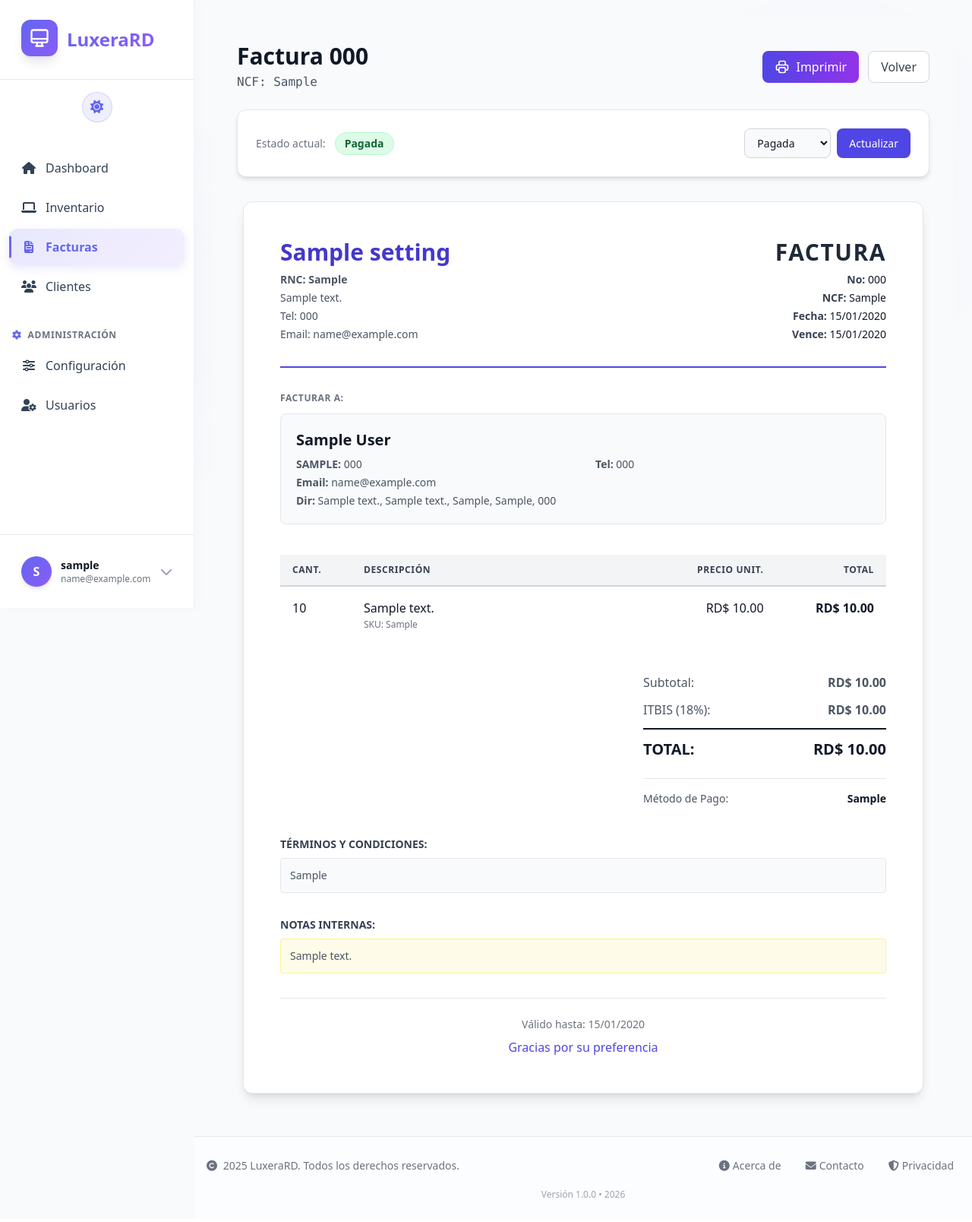
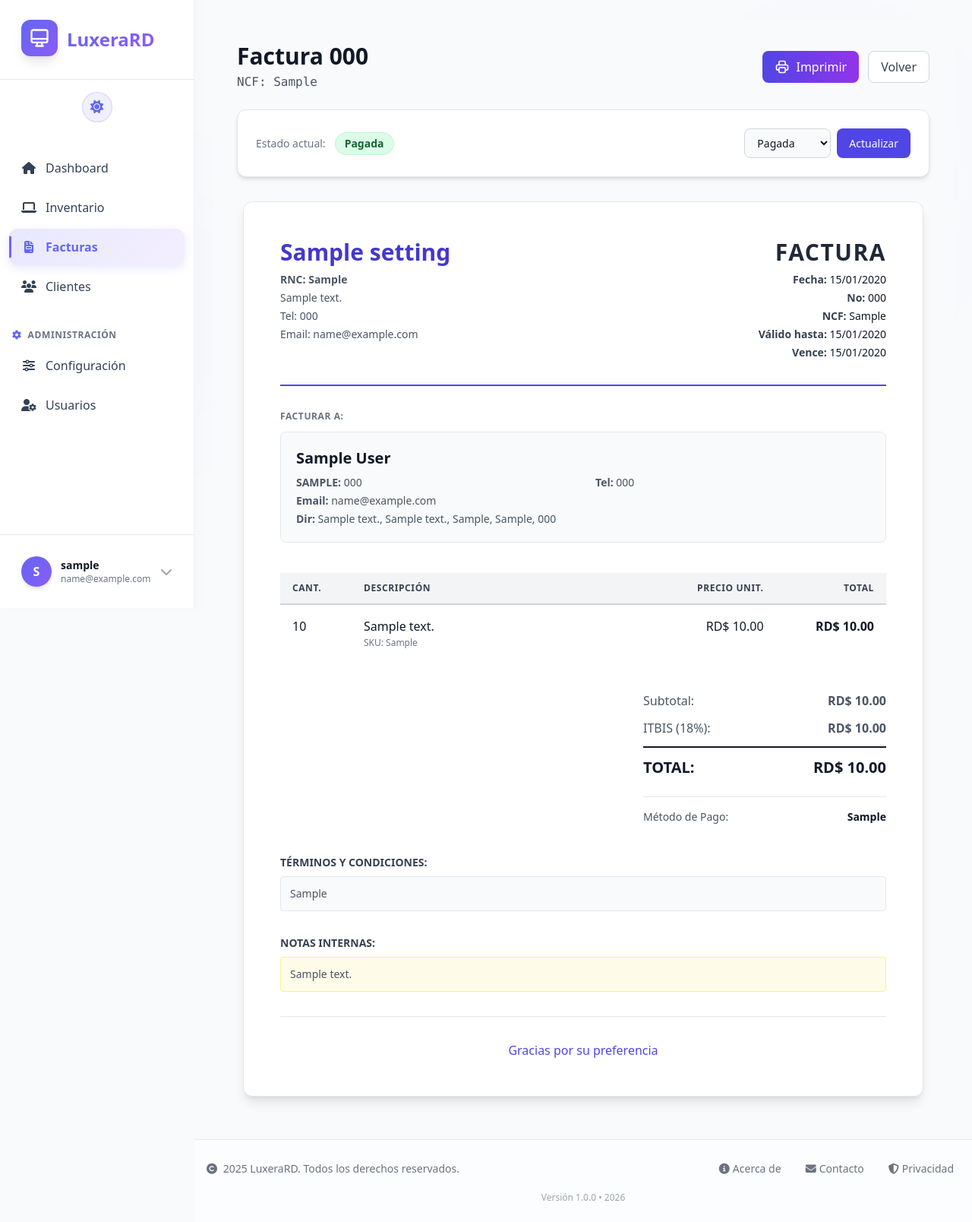
Before and after one commit to somanumte/LuxeraRD, a Flask app: page /invoices/1 in a window 1280 px wide. Shown: the whole page at 76% size. Before the commit the page ends 1576 px from the top, so only its background shows below. Run offline with Flask 3, Linux system fonts and the light colour scheme; a user stored in the database is signed in; tables that the repository leaves empty hold one stand-in row (values such as "Sample post"); some libraries are stand-ins or nearby versions.

Commit message:
Proyecto Luxera, V.1.0

```diff
--- a/app/templates/invoices/invoice_detail.html
+++ b/app/templates/invoices/invoice_detail.html
@@ -119,9 +119,10 @@
                     <div class="text-left sm:text-right">
                         <div class="text-3xl font-bold text-gray-800 tracking-wider mb-2">FACTURA</div>
                         <div class="text-sm space-y-1">
+                            <p><span class="font-bold text-gray-700">Fecha:</span> {{ invoice.invoice_date.strftime('%d/%m/%Y') }}</p>
                             <p><span class="font-bold text-gray-700">No:</span> {{ invoice.invoice_number }}</p>
                             <p><span class="font-bold text-gray-700">NCF:</span> {{ invoice.ncf }}</p>
-                            <p><span class="font-bold text-gray-700">Fecha:</span> {{ invoice.invoice_date.strftime('%d/%m/%Y') }}</p>
+                            <p><span class="font-bold text-gray-700">Válido hasta:</span> {{ settings.ncf_valid_until.strftime('%d/%m/%Y') if settings.ncf_valid_until else 'N/A' }}</p>
                             {% if invoice.due_date %}
                             <p><span class="font-bold text-gray-700">Vence:</span> {{ invoice.due_date.strftime('%d/%m/%Y') }}</p>
                             {% endif %}
@@ -218,7 +219,6 @@
             </div>
 
             <div class="border-t border-gray-200 pt-6 text-center">
-                <p class="text-sm text-gray-500">Válido hasta: {{ settings.ncf_valid_until.strftime('%d/%m/%Y') if settings.ncf_valid_until else 'N/A' }}</p>
                 <p class="mt-2 text-indigo-600 font-medium">Gracias por su preferencia</p>
             </div>
         </div>
```
